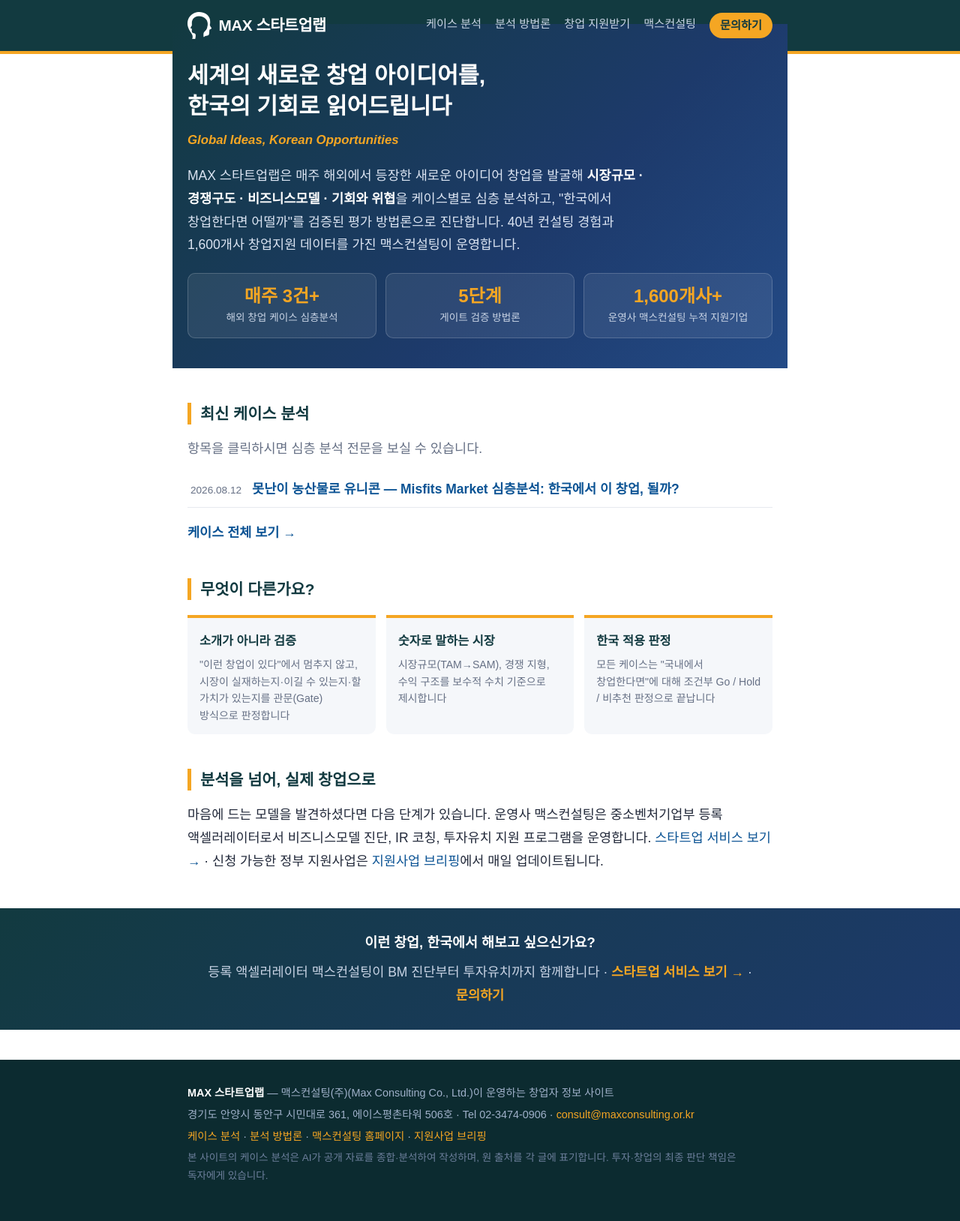
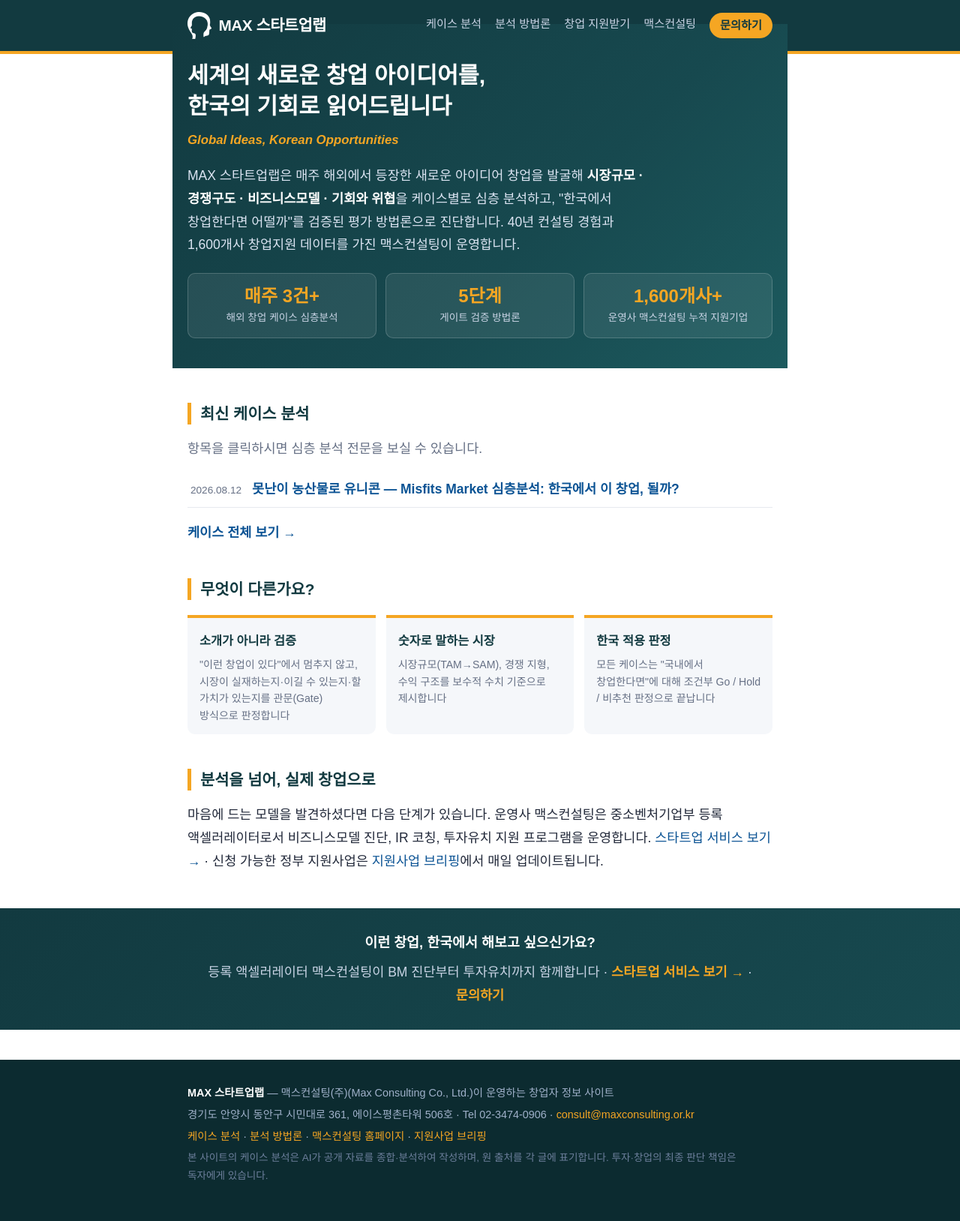
Before and after one commit to isac1003/startup-lab, a Jekyll site: the page built from index.html, in a window 1280 px wide. Shown: the whole page at 75% size. Built offline with Jekyll 4.4.1, drawn with Linux system fonts in a browser that asks for light colours.

Commit message:
히어로·CTA 배경을 사이트 색상(딥틸)으로 통일

```diff
--- a/assets/style.css
+++ b/assets/style.css
@@ -40,7 +40,7 @@
 
 /* ── 히어로 (홈 상단) ── */
 .hero {
-  background: linear-gradient(135deg, var(--navy) 0%, #1d3a6b 60%, #234a86 100%);
+  background: linear-gradient(135deg, var(--navy) 0%, #17494f 60%, #1c5a5e 100%);
   color: #fff;
   padding: 48px 0 40px;
   margin: -40px -20px 36px;
@@ -199,14 +199,14 @@
 .audience { display: grid; gap: 10px; margin: 18px 0 10px; }
 .aud-banner { display: block; padding: 13px 18px; border-radius: 8px; background: var(--navy); color: #dbe4f2; font-size: 0.95rem; transition: background .15s; }
 .aud-banner strong { color: var(--green); margin-right: 6px; }
-.aud-banner:hover { background: #1d3a6b; text-decoration: none; color: #fff; }
+.aud-banner:hover { background: #17494f; text-decoration: none; color: #fff; }
 
 /* ── 헤더 문의 버튼 ── */
 .site-header nav a.nav-cta { background: var(--green); color: var(--navy); font-weight: 700; padding: 4px 14px; border-radius: 20px; border-bottom: none; }
 .site-header nav a.nav-cta:hover { background: #fff; color: var(--navy); }
 
 /* ── 하단 CTA 밴드 ── */
-.cta-band { background: linear-gradient(135deg, var(--navy) 0%, #1d3a6b 100%); padding: 30px 0; margin-top: 48px; text-align: center; }
+.cta-band { background: linear-gradient(135deg, var(--navy) 0%, #17494f 100%); padding: 30px 0; margin-top: 48px; text-align: center; }
 .cta-band .cta-q { color: #fff; font-size: 1.15rem; font-weight: 700; margin: 0 0 8px; }
 .cta-band .cta-a { color: #c9d4e5; margin: 0; }
 .cta-band a { color: var(--green); font-weight: 700; }
```
